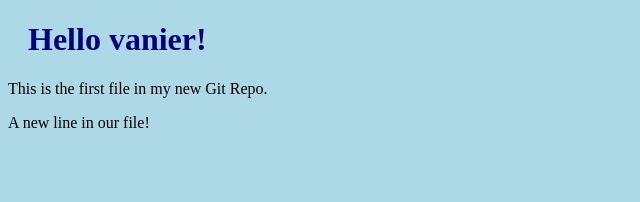
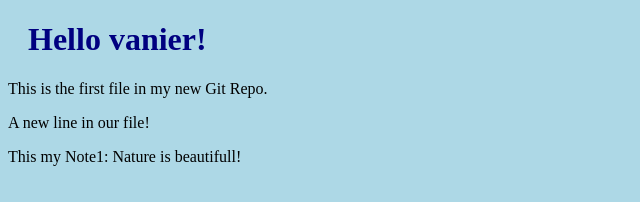
Before and after one commit to DP2222/Demo8, a plain HTML site: page index.html in a window 1280 px wide. Shown: the whole page, without its empty margins (0-640 px from the left). Drawn offline with Linux system fonts and the light colour scheme.

Commit message:
Third release of hello vanier!

```diff
--- a/index.html
+++ b/index.html
@@ -9,5 +9,6 @@
 <h1>Hello vanier!</h1>
 <p>This is the first file in my new Git Repo.</p>
 <p>A new line in our file!</p>
+This my Note1: Nature is beautifull!
 </body>
 </html>
```
Also changed, not shown: Note1.txt (added).
